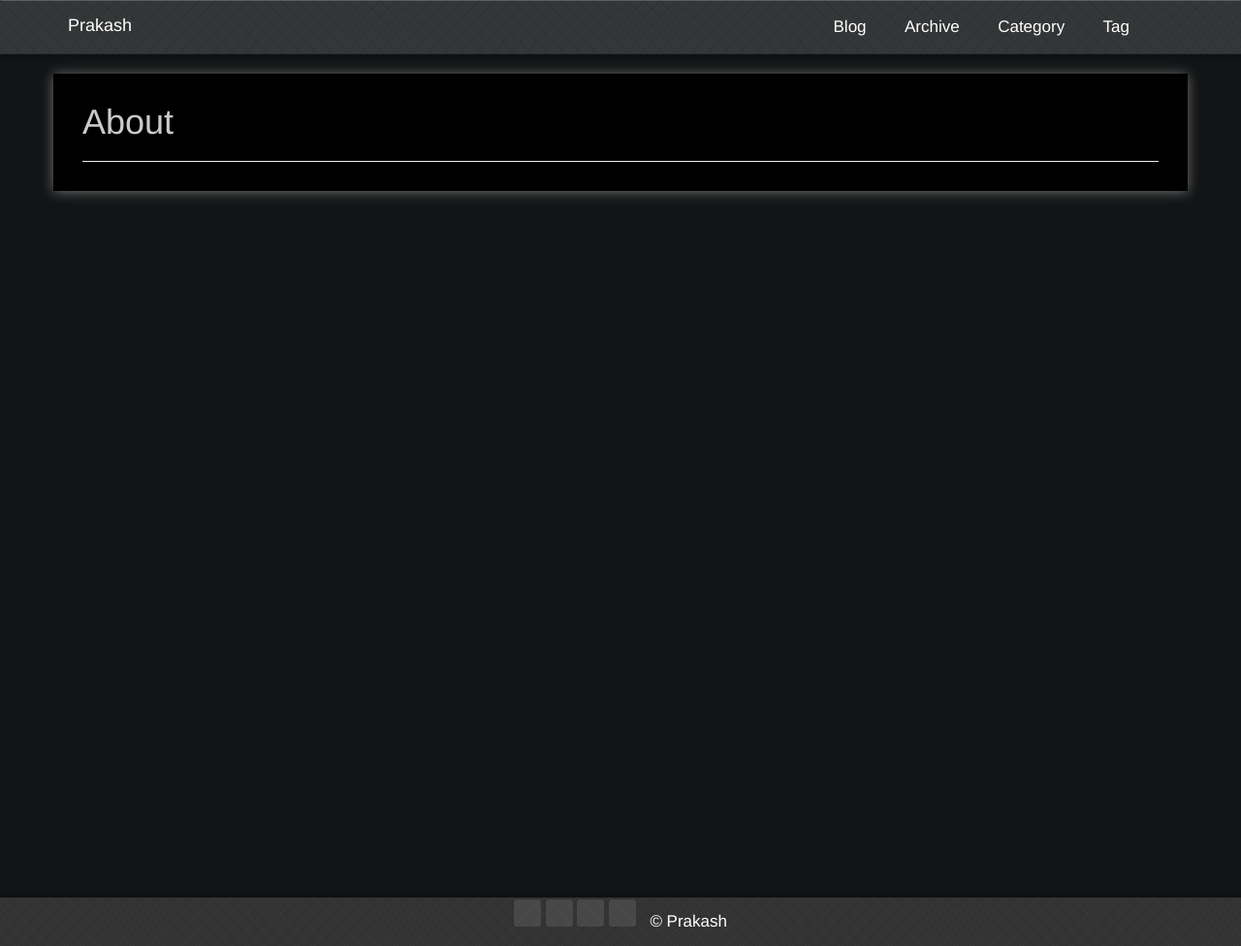
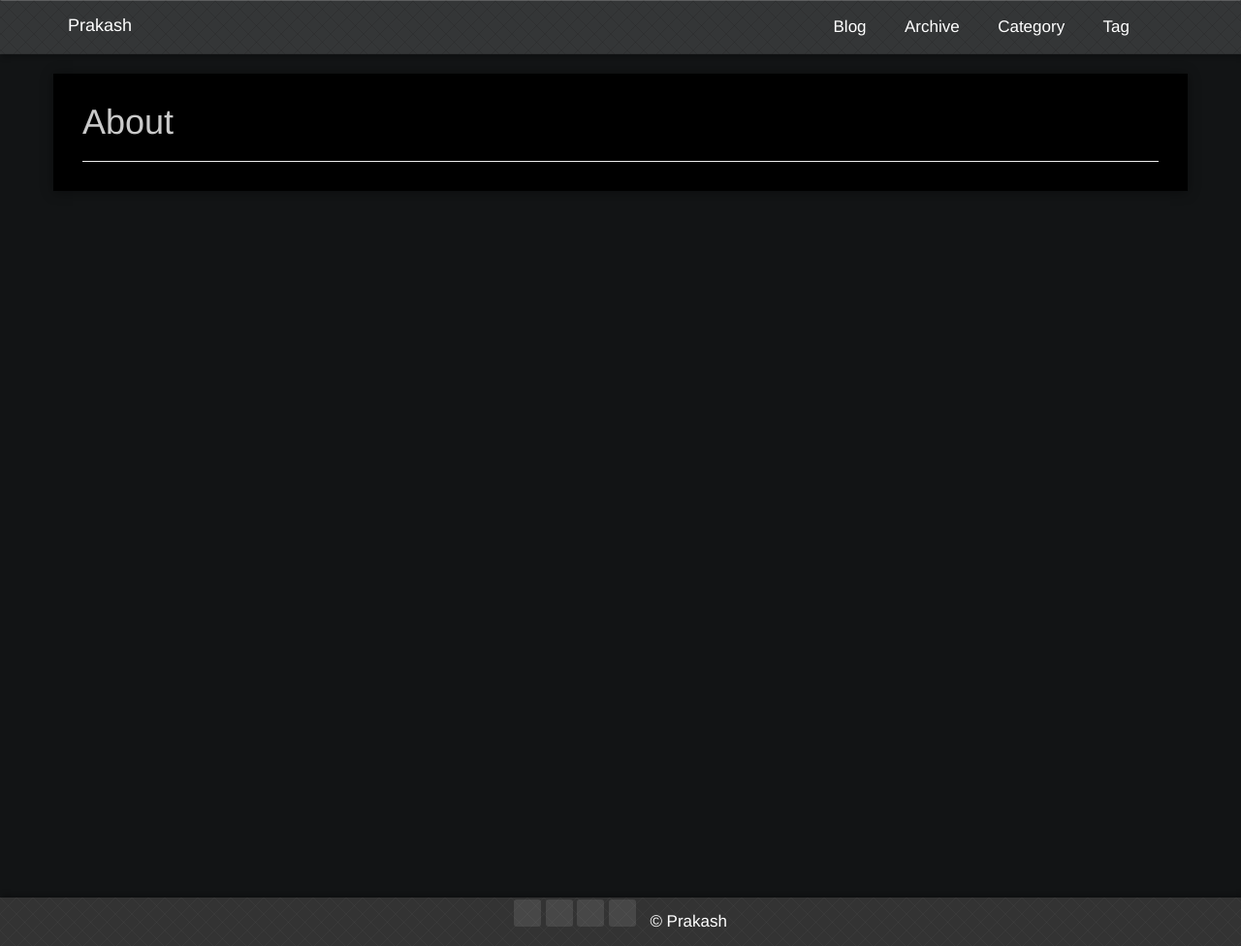
Before and after one commit to pranphy/pranphy.github.io, a Jekyll site: the page built from pages/5about.md, in a window 1280 px wide. Shown: the whole page at 97% size. Built offline with Jekyll 4.4.1, drawn with Linux system fonts in a browser that asks for light colours; nearby versions of some CDN libraries; comment, search, counter and statistics services are not loaded; a style sheet for code colours, icons or effects is not loaded.

Commit message:
Make card shadow dark

```diff
--- a/static/css/style.css
+++ b/static/css/style.css
@@ -141,10 +141,10 @@ a:active {text-decoration: none}
     color: #cacaca;
     font-size: 1.2em;
 
-    -webkit-box-shadow: 0 1px 12px rgba(255,250,250,0.4),0 0 30px rgba(10,10,0,0.1) inset;
-    -moz-box-shadow: 0 1px 12px rgba(255,250,250,0.4),0 0 30px rgba(10,10,0,0.1) inset;
-    -o-box-shadow: 0 1px 12px rgba(255,250,250,0.4),0 0 30px rgba(10,10,0,0.1) inset;
-    box-shadow: 0 1px 12px rgba(255,250,250,0.4),0 0 30px rgba(10,10,0,0.1) inset;
+    -webkit-box-shadow: 0 1px 12px rgba(0, 0, 0, 0.4),0 0 30px rgba(253, 253, 253, 0) inset;
+    -moz-box-shadow: 0 1px 12px rgba(0, 0, 0, 0.4),0 0 30px rgba(253, 253, 253, 0) inset;
+    -o-box-shadow: 0 1px 12px rgba(0, 0, 0, 0.4),0 0 30px rgba(253, 253, 253, 0) inset;
+    box-shadow: 0 1px 12px rgba(0, 0, 0, 0.4),0 0 30px rgba(253, 253, 253, 0) inset;
 }
 
 .sheet{
```
Also changed, not shown: static/css/article-list.css (+7 -6 lines).
